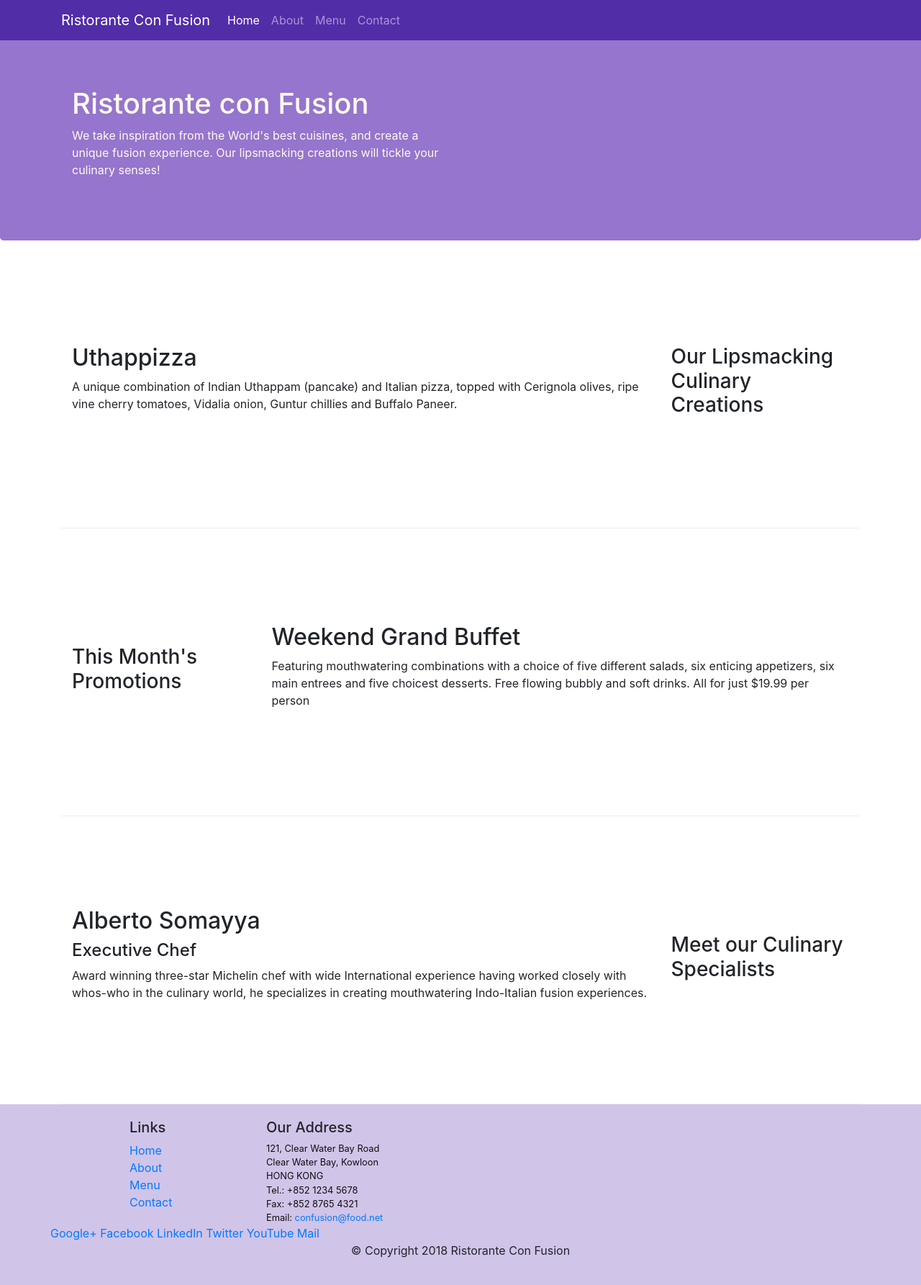
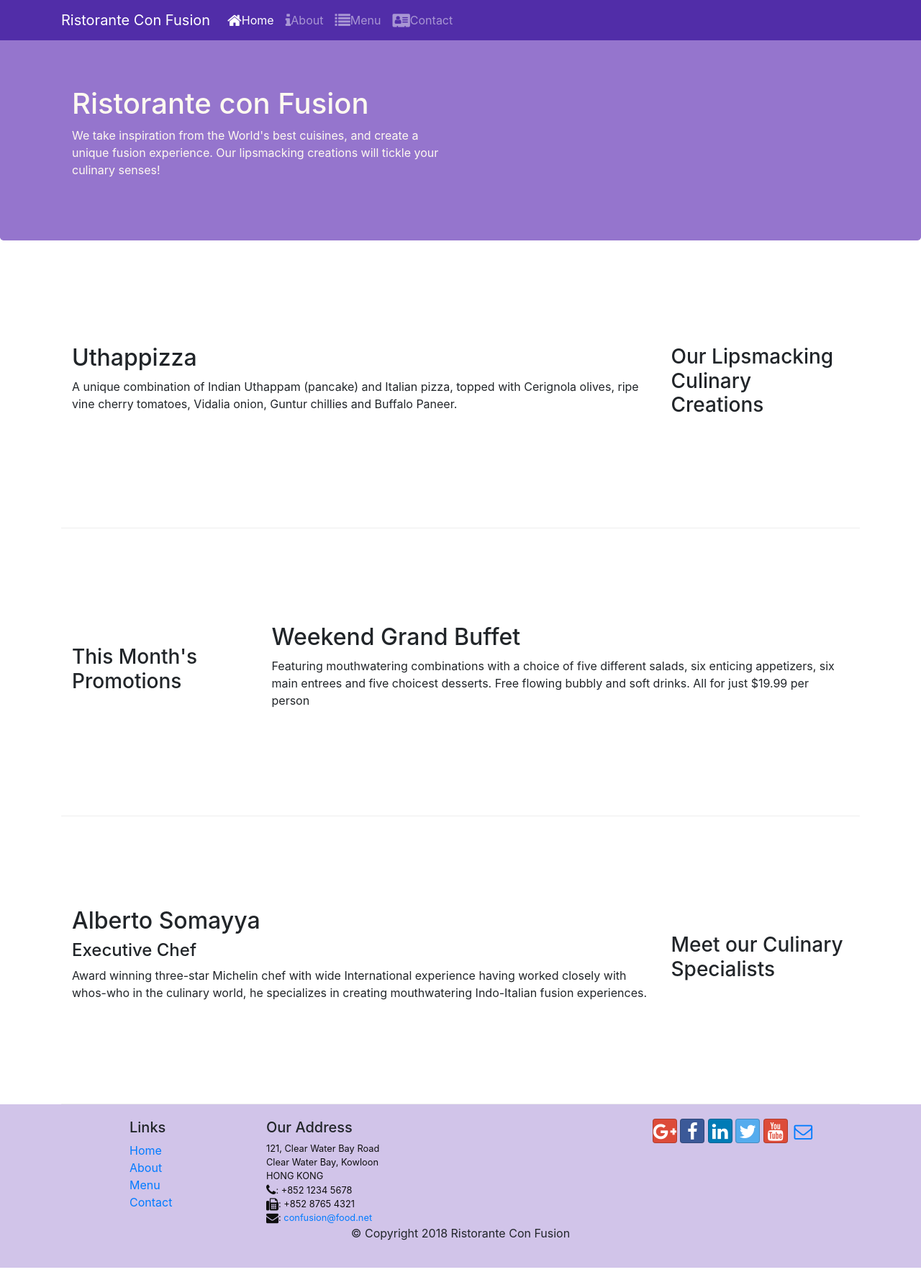
Before and after one commit to alapan-sau/Bootstarp4, a website: page index.html in a window 1280 px wide. Shown: the whole page at 72% size. After the commit the page ends 1761 px from the top, so only its background shows below. Drawn offline with nearby package versions, Linux system fonts and the light colour scheme.

Commit message:
icon_font

```diff
--- a/index.html
+++ b/index.html
@@ -9,6 +9,8 @@
 
     <!-- Bootstrap CSS -->
     <link rel="stylesheet" href="node_modules/bootstrap/dist/css/bootstrap.min.css">
+    <link rel="stylesheet" href="node_modules/font-awesome/css/font-awesome.min.css">
+    <link rel="stylesheet" href="node_modules/bootstrap-social/bootstrap-social.css">
     <link href="css/styles.css" rel="stylesheet">
     <title>Ristorante Con Fusion</title>
 </head>
@@ -19,10 +21,10 @@
             <a class="navbar-brand" href="#">Ristorante Con Fusion</a>
             <div class="collapse navbar-collapse" id="Navbar">
                 <ul class="navbar-nav mr-auto">
-                    <li class="nav-item active"><a class="nav-link" href="#">Home</a></li>
-                    <li class="nav-item"><a class="nav-link" href="./aboutus.html">About</a></li>
-                    <li class="nav-item"><a class="nav-link" href="#">Menu</a></li>
-                    <li class="nav-item"><a class="nav-link" href="#">Contact</a></li>
+                    <li class="nav-item active"><a class="nav-link" href="./index.html"><span class="fa fa-home fa-lg"></span>Home</a></li>
+                    <li class="nav-item"><a class="nav-link" href="./aboutus.html"><span class="fa fa-info fa-lg"></span>About</a></li>
+                    <li class="nav-item"><a class="nav-link" href="#"><scan class="fa fa-list fa-lg"></scan>Menu</a></li>
+                    <li class="nav-item"><a class="nav-link" href="#"><span class="fa fa-address-card fa-lg"></span>Contact</a></li>
                 </ul>
             </div>
         </div>
@@ -95,19 +97,19 @@
 		              121, Clear Water Bay Road<br>
 		              Clear Water Bay, Kowloon<br>
 		              HONG KONG<br>
-		              Tel.: +852 1234 5678<br>
-		              Fax: +852 8765 4321<br>
-		              Email: <a href="mailto:confusion@food.net">confusion@food.net</a>
+		              <i class="fa fa-phone fa-lg"></i>: +852 1234 5678<br>
+		              <i class="fa fa-fax fa-lg"></i>: +852 8765 4321<br>
+		              <i class="fa fa-envelope fa-lg"></i>: <a href="mailto:confusion@food.net">confusion@food.net</a>
 		           </address>
                 </div>
-                <div class="col-12 col-sm-4 class="col-auto align-self-center"></div>
-                    <div text-center>
-                        <a href="http://google.com/+">Google+</a>
-                        <a href="http://www.facebook.com/profile.php?id=">Facebook</a>
-                        <a href="http://www.linkedin.com/in/">LinkedIn</a>
-                        <a href="http://twitter.com/">Twitter</a>
-                        <a href="http://youtube.com/">YouTube</a>
-                        <a href="mailto:">Mail</a>
+                <div class="col-12 col-sm-4 align-self-centre">
+                    <div class="text-center">
+                        <a class="btn btn-social-icon btn-google" href="http://google.com/+"><i class="fa fa-google-plus"></i></a>
+                        <a class="btn btn-social-icon  btn-facebook" href="http://www.facebook.com/profile.php?id="><i class="fa fa-facebook"></i></a>
+                        <a class="btn btn-social-icon btn-linkedin" href="http://www.linkedin.com/in/"><i class="fa fa-linkedin"></i></a>
+                        <a class="btn btn-social-icon btn-twitter" href="http://twitter.com/"><i class="fa fa-twitter"></i></a>
+                        <a class="btn btn-social-icon btn-google" href="http://youtube.com/"><i class="fa fa-youtube"></i></a>
+                        <a class="btn btn-social-icon" href="mailto:"><i class="fa fa-envelope-o"></i></a>
                     </div>
                 </div>
            </div>
--- a/package.json
+++ b/package.json
@@ -15,6 +15,8 @@
   },
   "dependencies": {
     "bootstrap": "^4.0.0",
+    "bootstrap-social": "^5.1.1",
+    "font-awesome": "^4.7.0",
     "jquery": "^3.3.1",
     "popper.js": "^1.12.9"
   }
```
Also changed, not shown: aboutus.html (+15 -13 lines), 1 other file.
